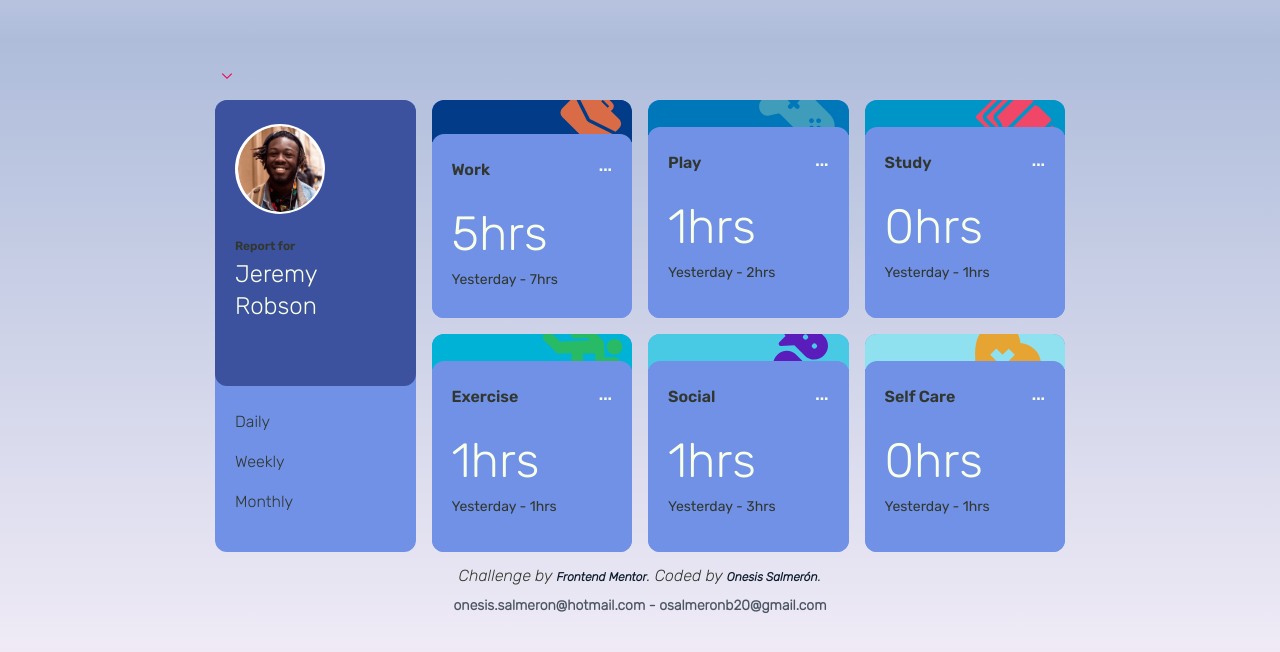
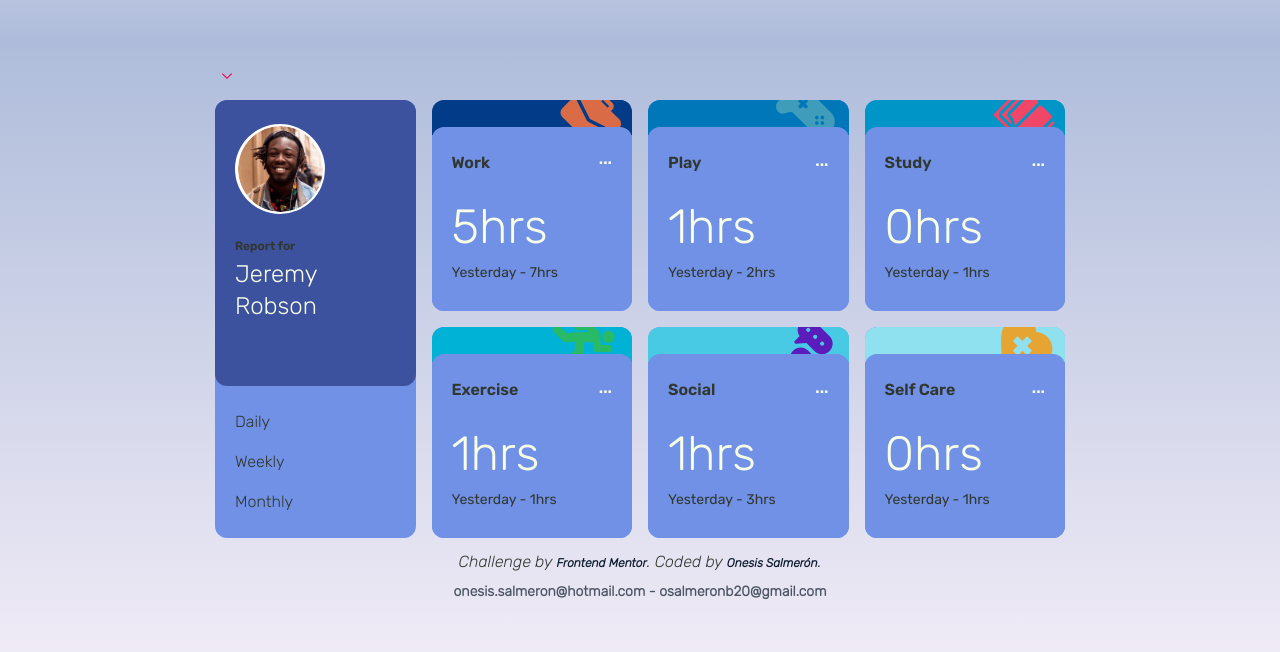
Before and after one commit to osalmeron2024/time-tracking-dashboard, a plain HTML site: page src/index.html in a window 1280 px wide. Drawn offline with Linux system fonts and the light colour scheme.

Commit message:
time-tracking-dashboard-snapShop-8

```diff
--- a/src/index.html
+++ b/src/index.html
@@ -57,13 +57,11 @@
           </div>
         </article>
         <article class="cellArticle flex flex-col">
-          <div
-            class="bg-card-level1 rounded-t-xl h-[50px] overflow-hidden"
-          >
+          <div class="bg-card-level1 rounded-t-xl h-[40px] overflow-hidden">
             <img
               src="../assets/images/icon-work.svg"
               alt="work"
-              class=" bg-card-level1 ml-32 -mt-3 w-[70px] rounded-md"
+              class="bg-card-level1 ml-32 -mt-3 w-[70px] rounded-md"
             />
           </div>
           <div
@@ -97,8 +95,14 @@
         </article>
         <article class="cellArticle flex flex-col">
           <div
-            class="bg-card-level2 rounded-t-xl bg-icon-play bg-repeat-y bg-right h-[40px]"
-          ></div>
+            class="bg-card-level2 rounded-t-xl bg-right h-[40px] overflow-hidden"
+          >
+            <img
+              src="../assets/images/icon-play.svg"
+              alt="Play"
+              class="bg-card-level2 ml-32 -mt-3 w-[70px] rounded-md"
+            />
+          </div>
           <div
             class="rounded-xl -mt-2 bg-card-Secondary activeStatsCard md:h-full"
           >
@@ -129,9 +133,13 @@
           </div>
         </article>
         <article class="cellArticle flex flex-col">
-          <div
-            class="bg-card-level3 rounded-t-xl bg-icon-study bg-repeat-y bg-right h-[40px]"
-          ></div>
+          <div class="bg-card-level3 rounded-t-xl h-[40px] overflow-hidden">
+            <img
+              src="../assets/images/icon-study.svg"
+              alt="Play"
+              class="bg-card-level3 ml-32 -mt-3 w-[70px] rounded-md"
+            />
+          </div>
           <div
             class="rounded-xl -mt-2 bg-card-Secondary activeStatsCard md:h-full"
           >
@@ -162,9 +170,13 @@
           </div>
         </article>
         <article class="cellArticle flex flex-col">
-          <div
-            class="bg-card-level4 rounded-t-xl bg-icon-exercise bg-repeat-y bg-right h-[40px]"
-          ></div>
+          <div class="bg-card-level4 rounded-t-xl h-[40px] overflow-hidden">
+            <img
+              src="../assets/images/icon-exercise.svg"
+              alt="Play"
+              class="bg-card-level4 ml-[7.5rem] -mt-1 w-[70px] rounded-md"
+            />
+          </div>
           <div
             class="rounded-xl -mt-2 bg-card-Secondary activeStatsCard md:h-full"
           >
@@ -195,9 +207,13 @@
           </div>
         </article>
         <article class="cellArticle flex flex-col">
-          <div
-            class="bg-card-level5 rounded-t-xl bg-icon-social bg-repeat-y bg-right h-[40px]"
-          ></div>
+          <div class="bg-card-level5 rounded-t-xl h-[40px] overflow-hidden">
+            <img
+              src="../assets/images/icon-social.svg"
+              alt="Play"
+              class="bg-card-level5 ml-[8.2rem] -mt-3 w-[70px] rounded-md"
+            />
+          </div>
           <div
             class="rounded-xl -mt-2 bg-card-Secondary activeStatsCard md:h-full"
           >
@@ -228,9 +244,13 @@
           </div>
         </article>
         <article class="cellArticle flex flex-col">
-          <div
-            class="bg-card-level6 rounded-t-xl bg-icon-self-care bg-repeat-y bg-right h-[40px]"
-          ></div>
+          <div class="bg-card-level6 rounded-t-xl h-[40px] overflow-hidden">
+            <img
+              src="../assets/images/icon-self-care.svg"
+              alt="Play"
+              class="bg-card-level6 ml-[8.5rem] -mt-3 w-[70px] rounded-md"
+            />
+          </div>
           <div
             class="rounded-xl -mt-2 bg-card-Secondary activeStatsCard md:h-full"
           >
```
Also changed, not shown: src/css/output.css.
